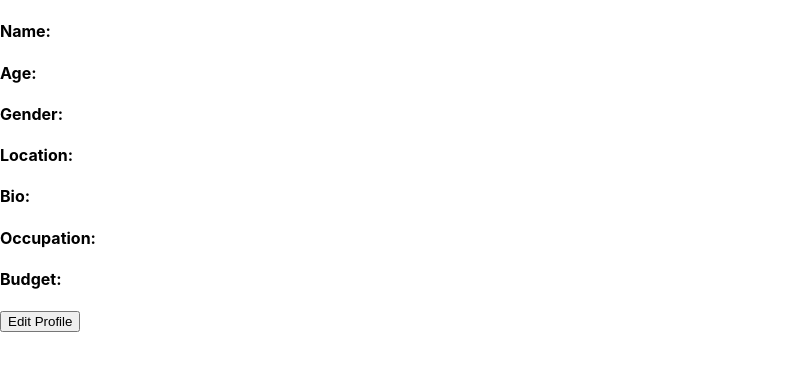
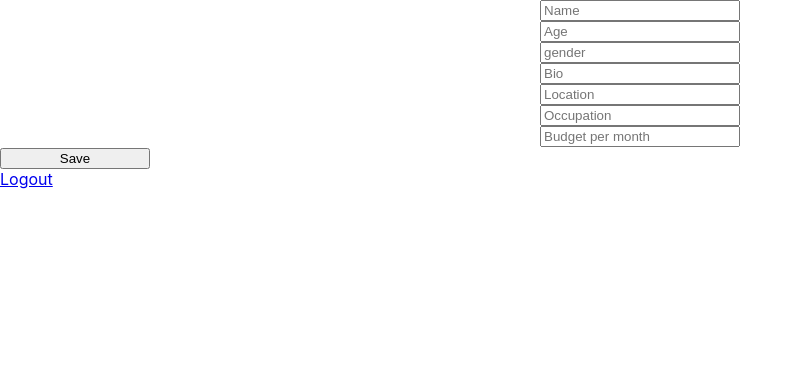
Before and after one commit to Alan-Luc/fullstack-oauth, a React (Create React App) app in the folder client/: page /me in a window 1280 px wide. Shown: the top 370 px of the page, without its empty margins (0-803 px from the left). Built offline with nearby package versions, Linux system fonts and the light colour scheme; no server answers.

Commit message:
profile display working for registered users only

```diff
--- a/client/src/components/profile.js
+++ b/client/src/components/profile.js
@@ -21,7 +21,9 @@
         axios.get("/profile")
             .then(res => {
                 setInfo(res.data)
+                setProfile(res.data.profile);
                 console.log(res.data)
+                console.log(res.data.profile)
             })
             .catch(err => {
                 console.log(err)
@@ -57,22 +59,35 @@
             .catch(e => {
                 console.log(e);
             });
+        setProfile(data);
+        getAccount();
         setEdit(false);
         console.log(profile)
+        console.log(info.profile)
     }
+
+    const logout = () => {
+        axios.get("/auth/logout")
+            .then(res => {
+                console.log("fuck yourself")
+            })
+            .catch(e => {
+                console.log(e)
+            })
+    };
 
     return (
         <div>
             {info !== undefined && <h1>{info.username}</h1>}
-            {!edit ?
+            {(!edit && (info !== undefined ))?
                 <div>
-                    <h4>Name: {profile.name}</h4>
-                    <h4>Age: {profile.age}</h4>
-                    <h4>Gender: {profile.gender}</h4>
-                    <h4>Location: {profile.location}</h4>
-                    <h4>Bio: {profile.bio}</h4>
-                    <h4>Occupation: {profile.occupation}</h4>
-                    <h4>Budget: {profile.budget}</h4>
+                    <h4>Name: {info.profile.name}</h4>
+                    <h4>Age: {info.profile.age}</h4>
+                    <h4>Gender: {info.profile.gender}</h4>
+                    <h4>Location: {info.profile.location}</h4>
+                    <h4>Bio: {info.profile.bio}</h4>
+                    <h4>Occupation: {info.profile.occupation}</h4>
+                    <h4>Budget: {info.profile.budget}</h4>
                     <button onClick={() => setEdit(true)}>Edit Profile</button>
                 </div> :
                 <div>
@@ -129,6 +144,7 @@
                     </form>
                     <button style={{width: "150px", marginLeft: "auto", marginRight: "auto"}} onClick={() =>updateProfile()}>Save</button>
                 </div>}
+                <a href="http://localhost:8000/auth/logout">Logout</a>
         </div>
     )
 }
--- a/client/src/setupProxy.js
+++ b/client/src/setupProxy.js
@@ -6,4 +6,10 @@
             target: "http://localhost:8000/"
         })
     );
+
+    app.use("/auth",
+        createProxyMiddleware({
+            target: "http://localhost:8000/"
+        })
+    );
 }
```
Also changed, not shown: 1 other file (tests, documents, lock files or other folders).
